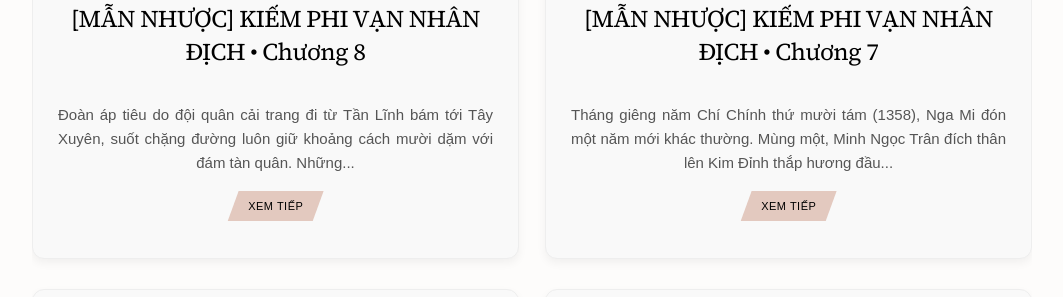
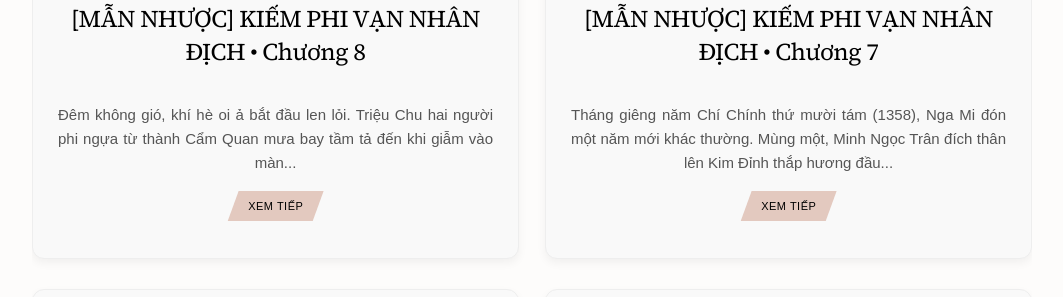
Before and after one commit to nuabuocthanhtho/nuabuocthanhtho.github.io, a Jekyll site: the page built from index.html, in a window 1280 px wide. Shown: the part 615-912 px from the top of the page, without its empty margins (108-1171 px from the left). Built offline with Jekyll 4.4.1, drawn with Linux system fonts in a browser that asks for light colours; some web fonts are replaced; the list of posts is cut into pages by our own code.

Commit message:
Update 2025-10-31-kiem-phi-van-nhan-dich-chuong-8.html

```diff
--- a/_posts/2025-10-31-kiem-phi-van-nhan-dich-chuong-8.html
+++ b/_posts/2025-10-31-kiem-phi-van-nhan-dich-chuong-8.html
@@ -2,7 +2,7 @@
 layout: post # Sử dụng layout bài đăng bạn đã thiết lập
 title: "[MẪN NHƯỢC] KIẾM PHI VẠN NHÂN ĐỊCH • Chương 8"
 excerpt: >
-  Đoàn áp tiêu do đội quân cải trang đi từ Tần Lĩnh bám tới Tây Xuyên, suốt chặng đường luôn giữ khoảng cách mười dặm với đám tàn quân. Những tinh binh Mông Cổ vô cùng khéo léo trong việc truy lùng vết địch, bởi vậy mà thuận lợi cách một quãng xa vẫn không mất dấu.
+  Đêm không gió, khí hè oi ả bắt đầu len lỏi. Triệu Chu hai người phi ngựa từ thành Cẩm Quan mưa bay tầm tả đến khi giẫm vào màn đêm trăng thanh gió mát. Vô số tinh tú đậu trên mành trời mà với Chu Chỉ Nhược chả đẹp đẽ gì, trái lại Triệu Mẫn dư dả tâm tư ngắm sao ghê gớm. Một phần do lẽ chuyện không liên quan trực tiếp tới nàng, hơn nữa ngựa đã mệt, tốc độ rề rà, há chẳng phải thời cơ tốt ngắm thiên hà hay sao?
 ---
 <p style="text-align: center;">
 
```
